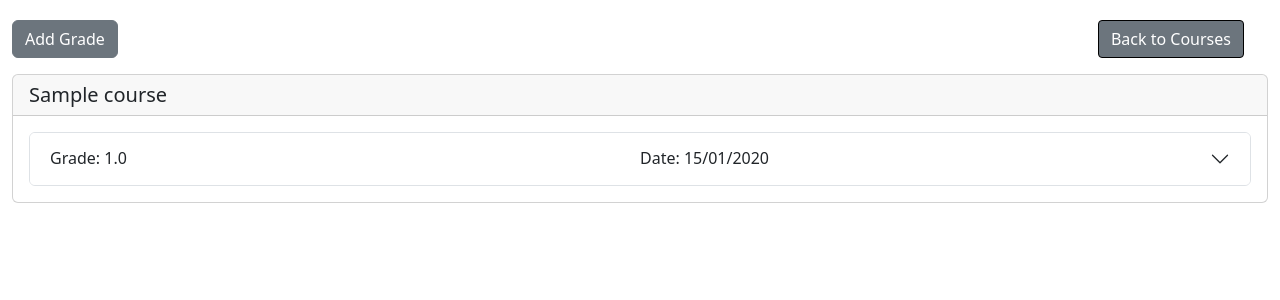
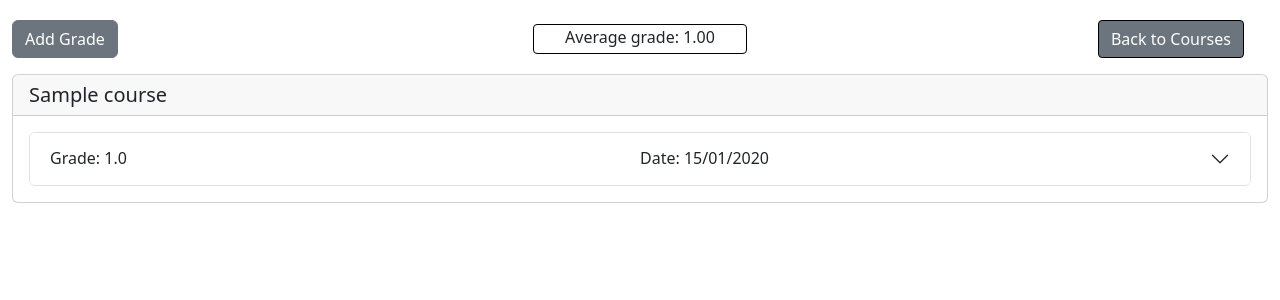
Before and after one commit to lordmitrii/StudentAssistant, a Django app: page /courses/grades/ in a window 1280 px wide. Shown: the part 62-362 px from the top of the page. Run offline with Django 5.2, Linux system fonts and the light colour scheme; a user stored in the database is signed in; tables that the repository leaves empty hold one stand-in row (values such as "Sample post").

Commit message:
Add average grade display and due assignments count

```diff
--- a/assistant_app/views.py
+++ b/assistant_app/views.py
@@ -1,5 +1,5 @@
 from django.shortcuts import get_object_or_404, render
-from django.db.models import Sum, F, ExpressionWrapper, FloatField, Count, Q
+from django.db.models import Sum, F, ExpressionWrapper, FloatField, Count, Q, Avg
 from django.http import HttpResponse, JsonResponse
 from django.contrib.auth import authenticate, login, logout
 from django.shortcuts import render, redirect
@@ -64,7 +64,7 @@ def calculator(request):
 
 @login_required
 def courses(request):
-    # Query to get all courses for the logged-in user and calculate the average grade using weights
+    # Query to get all courses for the user and calculate the average grade using weights
     courses = Course.objects.filter(user=request.user).annotate(
         total_weighted_grades=Sum(F('grades__grade') * F('grades__credits'), output_field=FloatField()),
         total_credits=Sum('grades__credits', output_field=FloatField()),
@@ -118,10 +118,20 @@ def grades(request, course_slug=None):
     if course_slug:
         course = get_object_or_404(Course, course_slug=course_slug, user=request.user)
         course_grades = Grade.objects.filter(course=course)
+        average_grade = course_grades.aggregate(
+            total_weighted_grades=Sum(F('grade') * F('credits'), output_field=FloatField()),
+            total_credits=Sum('credits', output_field=FloatField())
+        )
+        if average_grade['total_credits']:
+            course_average = average_grade['total_weighted_grades'] / average_grade['total_credits']
+        else:
+            course_average = None
+
         return render(request, 'assistant_app/grades.html', {
             'course_slug': course_slug,
             'course': course,
             'course_grades': course_grades,
+            'course_average_grade': course_average,
             'all_grades_view': False
         })
 
@@ -129,6 +139,14 @@ def grades(request, course_slug=None):
         grades_exist = False
         grades_by_course = {}
         courses = Course.objects.filter(user=request.user)
+        average_grade = Grade.objects.filter(course__user=request.user).aggregate(
+                                total_weighted_grades=Sum(F('grade') * F('credits'), output_field=FloatField()),
+                                total_credits=Sum('credits', output_field=FloatField())
+                                )
+        if average_grade['total_credits']:
+            overall_average = average_grade['total_weighted_grades'] / average_grade['total_credits']
+        else:
+            overall_average = None
 
         for course in courses:
             if course.grades.exists():
@@ -141,6 +159,7 @@ def grades(request, course_slug=None):
 
         return render(request, 'assistant_app/grades.html', {
             'grades_by_course': grades_by_course,
+            'overall_average_grade': overall_average,
             'all_grades_view': True
         })
 
@@ -207,11 +226,14 @@ def assignments(request, course_slug=None):
         course = get_object_or_404(Course, course_slug=course_slug, user=request.user)
         course_assignments_pending = Assignment.objects.filter(course=course, is_done=False)
         course_assignments_completed = Assignment.objects.filter(course=course, is_done=True)
+        due_assignments = Assignment.objects.filter(course=course, is_done=False).count()
+
         return render(request, 'assistant_app/assignments.html', {
             'course_slug': course_slug,
             'course': course,
             'course_assignments_pending': course_assignments_pending,
             'course_assignments_completed': course_assignments_completed,
+            'course_due_assignments': due_assignments,
             'all_assignments_view': False
         })
 
@@ -220,6 +242,7 @@ def assignments(request, course_slug=None):
         assignments_by_course = {}
         completed_assignments = []
         courses = Course.objects.filter(user=request.user)
+        due_assignments = Assignment.objects.filter(course__user=request.user, is_done=False).count()
 
         for course in courses:
             if course.assignments.exists():
@@ -234,6 +257,7 @@ def assignments(request, course_slug=None):
         return render(request, 'assistant_app/assignments.html', {
             'assignments_by_course': assignments_by_course,
             'completed_assignments' : completed_assignments,
+            'overall_due_assignments': due_assignments,
             'all_assignments_view': True
         })
 
--- a/templates/assistant_app/grades.html
+++ b/templates/assistant_app/grades.html
@@ -12,11 +12,17 @@
         <div class="container-fluid custom-container">
             <!-- Row for buttons -->
             <div class="row mb-3">
-                <div class="col-md-4 text-start">
+                <div class="col-md-5 text-start">
                     <a href="{% url 'assistant_app:add_grade_for_course' course_slug %}" class="btn btn-secondary">Add Grade</a>
                 </div>
-                <div class="col-md-4"></div>
-                <div class="col-md-4 text-end">
+                {% if course_average_grade %}
+                    <div class="col-md-2 text-center custom-outline mt-1 mb-1">
+                        Average grade: {{ course_average_grade|floatformat:2 }}
+                    </div>
+                {% else %}
+                    <div class="col-md-2 text-center"></div>
+                {% endif %}
+                <div class="col-md-5 text-end">
                     <a href="{% url 'assistant_app:courses' %}" class="btn btn-secondary custom-outline me-4">Back to Courses</a>
                 </div>
             </div>
@@ -63,11 +69,17 @@
         <div class="container-fluid custom-container">
             <!-- Row for buttons -->
             <div class="row mb-3">
-                <div class="col-md-4 text-start">
+                <div class="col-md-5 text-start">
                     <a href="{% url 'assistant_app:add_grade' %}" class="btn btn-secondary">Add Grade</a>
                 </div>
-                <div class="col-md-4"></div>
-                <div class="col-md-4 text-end">
+                {% if overall_average_grade %}
+                    <div class="col-md-2 text-center custom-outline mt-1 mb-1">
+                        Average grade: {{ overall_average_grade|floatformat:2 }}
+                    </div>
+                {% else %}
+                    <div class="col-md-2 text-center"></div>
+                {% endif %}
+                <div class="col-md-5 text-end">
                     <a href="{% url 'assistant_app:courses' %}" class="btn btn-secondary custom-outline me-4">Back to Courses</a>
                 </div>
             </div>
```
Also changed, not shown: templates/assistant_app/assignments.html (+18 -6 lines), static/style.css (line endings or trailing spaces).
